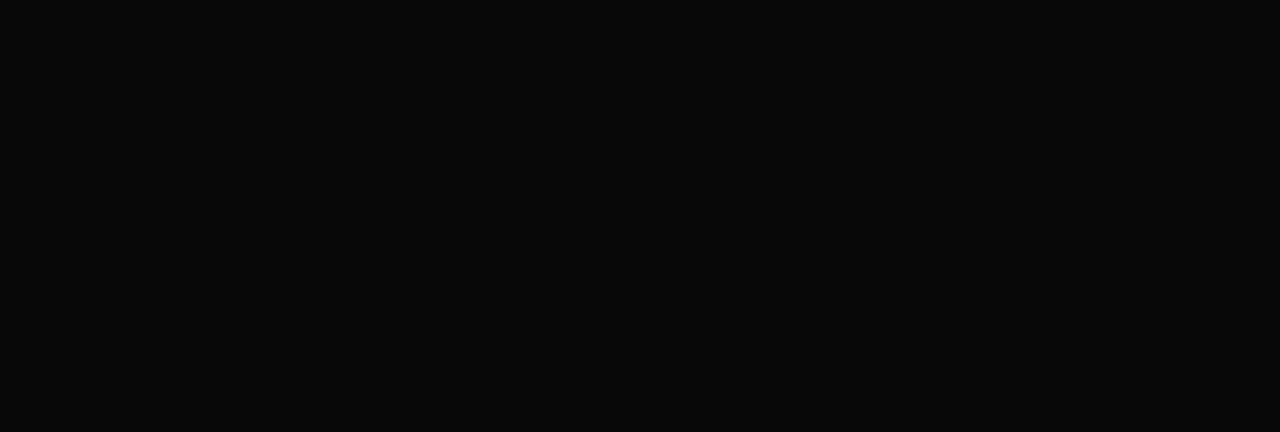
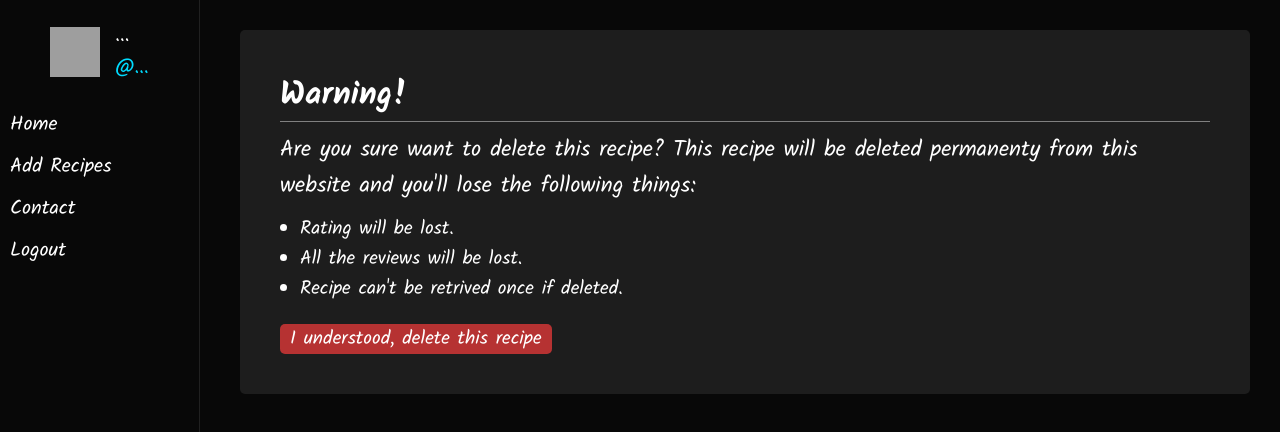
Before and after one commit to abhinav1229/Recipe-Website, a React (Create React App) app in the folder client/: page /delete/1 in a window 1280 px wide. Before the commit this address had no page. Shown: the top 432 px of the page. Built offline with nearby package versions, Linux system fonts and the light colour scheme; no server answers; sample sign-in values are in the browser's storage; grey boxes are pictures that could not be loaded.

Commit message:
Recipe can be deleted

```diff
--- a/client/src/App.js
+++ b/client/src/App.js
@@ -10,6 +10,7 @@
 import AboutUser from "./routes/AboutUser";
 import EditUser from "./routes/EditUser";
 import EditRecipe from "./routes/EditRecipe";
+import DeleteRecipe from "./routes/DeleteRecipe";
 
 function App() {
   return (
@@ -26,6 +27,7 @@
           <Route path="/aboutrecipe/:id" element={<AboutRecipe />} />
           <Route path="/aboutrecipe/edit/:user" element={<EditUser/>} />
           <Route path="/edit/:recipeId" element={<EditRecipe/>}/>
+          <Route path="/delete/:recipeId" element={<DeleteRecipe/>}/>
         </Routes>
       </Router>
     </div>
--- /dev/null
+++ b/client/src/routes/DeleteRecipe.jsx
@@ -0,0 +1,48 @@
+import React from "react";
+import { useNavigate, useParams } from "react-router-dom";
+import Navbar from "../components/Navbar";
+import { BASE_URL } from "../helper/ref";
+import "../styles/deleteRecipe.css";
+import Axios from "axios";
+
+
+const DeleteRecipe = () => {
+  const { recipeId } = useParams();
+  const navigate = useNavigate();
+
+  function handleSubmit(e) {
+    e.preventDefault();
+
+    Axios.delete(`${BASE_URL}/recipe/delete/${recipeId}`)
+      .then((response) => {
+        console.log(response);
+        navigate("/");
+      })
+      .catch((err) => {
+        console.log(err);
+      });
+  }
+
+  return (
+    <>
+      <Navbar />
+      <form className="DeleteRecipe" onSubmit={handleSubmit}>
+        <div className="messageGrid">
+          <h1>Warning!</h1>
+          <p>
+            Are you sure want to delete this recipe? This recipe will be deleted permanenty from this website and you'll lose the following things:
+          </p>
+          <ul>
+            <li>Rating will be lost.</li>
+            <li>All the reviews will be lost.</li>
+            <li>Recipe can't be retrived once if deleted.</li>
+          </ul>
+
+          <button>I understood, delete this recipe</button>
+        </div>
+      </form>
+    </>
+  );
+};
+
+export default DeleteRecipe;
--- /dev/null
+++ b/client/src/styles/deleteRecipe.css
@@ -0,0 +1,44 @@
+.DeleteRecipe{
+    width: calc(100% - 210px);
+    margin-left: 210px;
+    display: flex;
+    color: white;
+    padding: 30px;
+}
+
+.DeleteRecipe .messageGrid{
+    padding: 40px;
+    background-color: #1e1e1ef7;
+    border-radius: 5px;
+}
+
+.DeleteRecipe .messageGrid h1{
+    border-bottom: 1px solid grey;
+}
+
+.DeleteRecipe .messageGrid p{
+    font-size: 1.4rem;
+    margin: 10px 0;
+}
+
+.DeleteRecipe .messageGrid ul{
+    font-size: 1.2rem;
+    margin-left: 20px;
+    margin-bottom: 20px;
+}
+
+.DeleteRecipe .messageGrid button {
+    outline: none;
+    border: none;
+    font-size: 1.2rem;
+    background-color: #b63232;
+    color: white;
+    padding: 0 10px;
+    cursor: pointer;
+    border-radius: 5px;
+    transition: all 200ms linear;
+}
+
+.DeleteRecipe .messageGrid button:hover{
+    background-color: red;
+}
```
Also changed, not shown: 2 other files (tests, documents, lock files or other folders).
